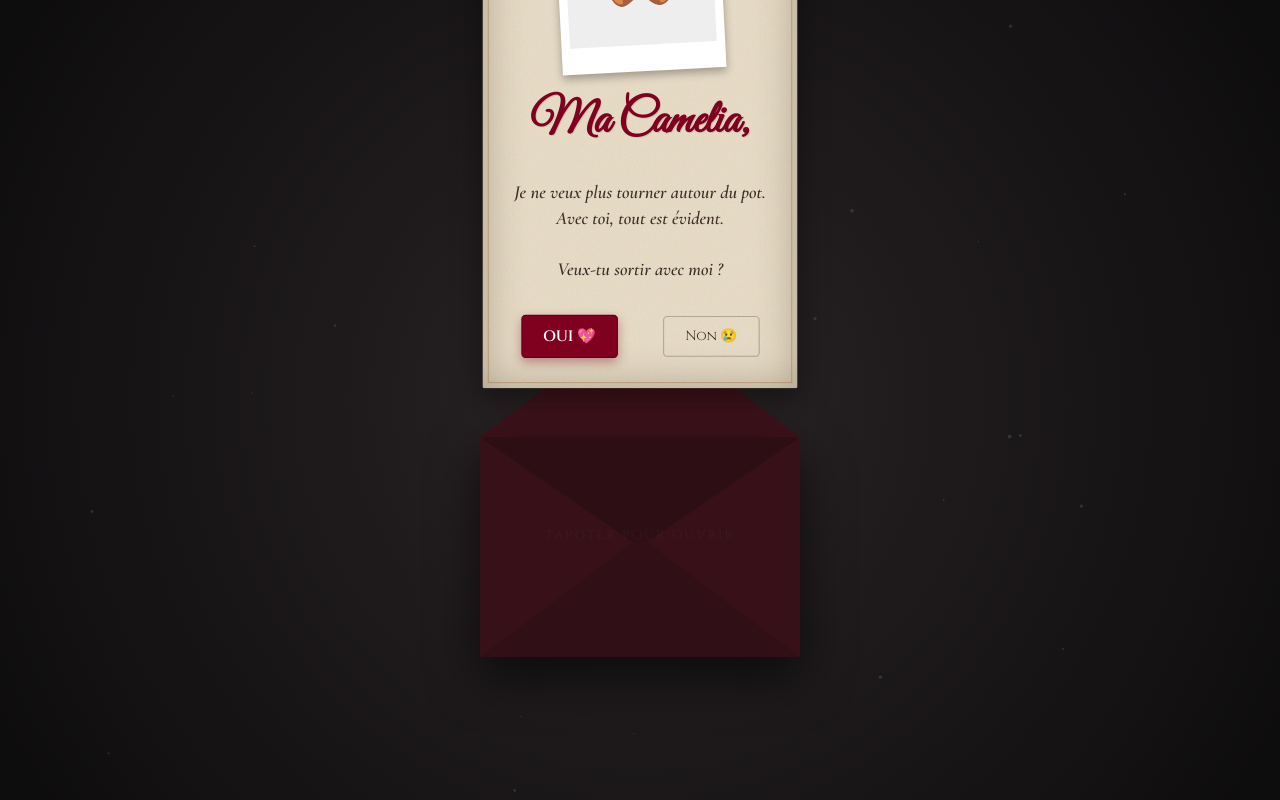
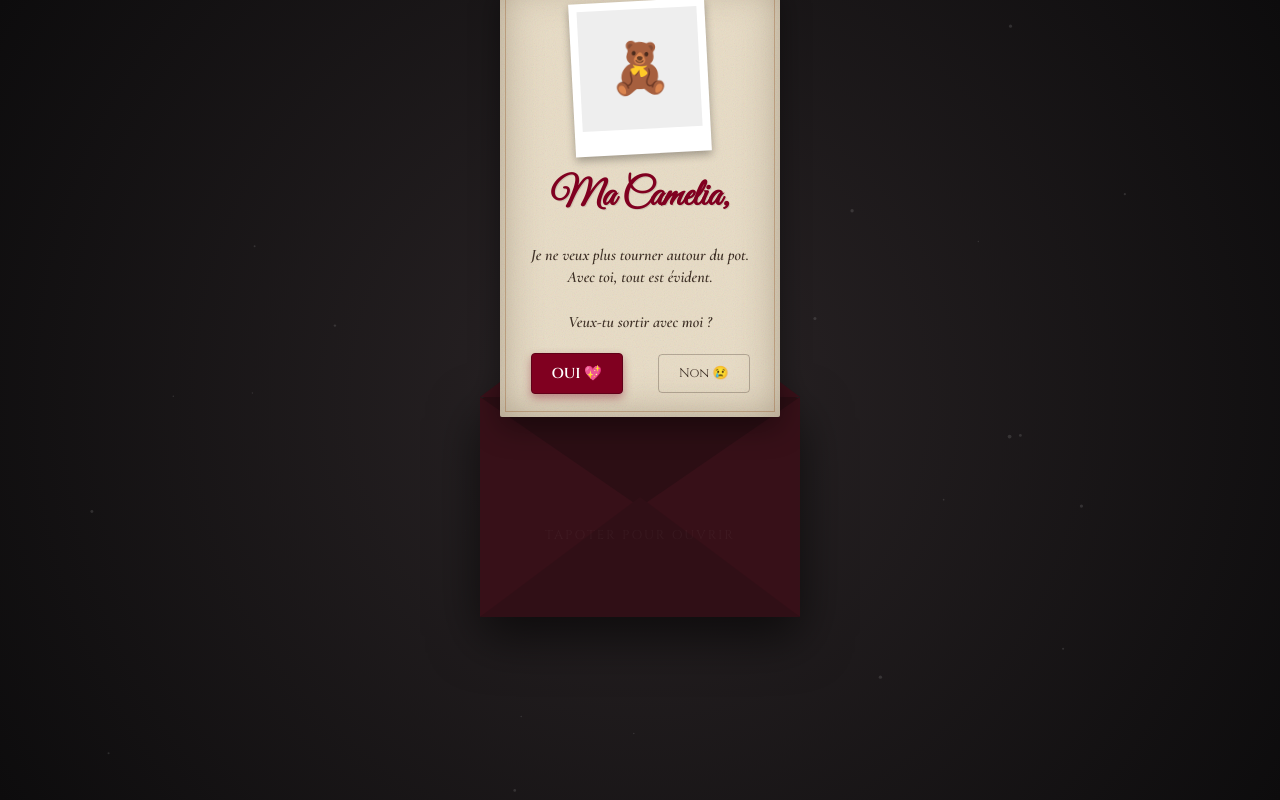
Before and after one commit to afrimindtech-boop/japhet-kalume, a plain HTML site: page camelia.html in a window 1280 px wide. Both pictures are taken after a click on the element 640 px from the left and 366 px from the top of the page. Drawn offline with nearby package versions, Linux system fonts and the light colour scheme.

Commit message:
correction de la page camelia.html

```diff
--- a/camelia.html
+++ b/camelia.html
@@ -107,7 +107,9 @@
       }
 
       .envelope-container.open {
-        transform: translateY(180px); /* Moves down to show card */
+        transform: translateY(
+          140px
+        ); /* Réduit pour mieux coordonner avec la carte */
         cursor: default;
       }
 
@@ -207,11 +209,12 @@
       .card {
         position: absolute;
         bottom: 0px;
-        left: 10px;
-        width: 300px;
+        left: 50%;
+        width: 280px;
         /* Adaptive height based on content */
-        min-height: 420px;
-        padding: 20px;
+        min-height: 350px;
+        max-height: 80vh; /* Ne dépasse pas 80% de la hauteur de la vue */
+        padding: 18px;
 
         /* Parchment Texture */
         background-color: var(--paper-base);
@@ -222,7 +225,7 @@
         border-radius: 2px;
 
         /* Initial State */
-        transform: translateY(0) scale(0.9);
+        transform: translateX(-50%) translateY(0) scale(0.9);
         z-index: 5; /* Inside envelope */
         transition: transform 1s var(--ease-out-back) 0.5s;
 
@@ -245,8 +248,9 @@
       }
 
       .envelope-container.open .card {
-        transform: translateY(-280px) scale(1.05); /* Comes out and grows */
+        transform: translateX(-50%) translateY(-200px) scale(1); /* Réduit le déplacement et le scale */
         z-index: 30; /* On top */
+        overflow: hidden; /* Évite le débordement */
       }
 
       /*
@@ -265,13 +269,13 @@
       }
 
       .meme-img {
-        width: 140px;
-        height: 140px;
+        width: 120px;
+        height: 120px;
         background: #eee;
         display: flex;
         justify-content: center;
         align-items: center;
-        font-size: 60px;
+        font-size: 50px;
         overflow: hidden;
         background-size: cover;
         background-position: center;
@@ -281,16 +285,16 @@
       h1 {
         font-family: var(--font-script);
         color: var(--accent-red);
-        margin: 5px 0 10px 0;
-        font-size: 2.8rem;
+        margin: 3px 0 8px 0;
+        font-size: 2.4rem;
         text-shadow: 1px 1px 0 rgba(0, 0, 0, 0.1);
       }
 
       p.message {
         color: var(--text-ink);
-        font-size: 1.1rem;
+        font-size: 1rem;
         line-height: 1.4;
-        margin-bottom: 20px;
+        margin-bottom: 15px;
         font-style: italic;
       }
 
@@ -302,7 +306,7 @@
         width: 100%;
         justify-content: space-around;
         position: relative; /* For absolute positioning of running button */
-        height: 60px; /* reserve space */
+        height: 50px; /* reserve space */
         align-items: center;
       }
 
@@ -400,7 +404,7 @@
       }
 
       /* Mobile specific adjustments to ensure yes button can grow huge */
-      @media (max-width: 400px) {
+      @media (max-width: 480px) {
         .card {
           width: 90%;
         }
```
